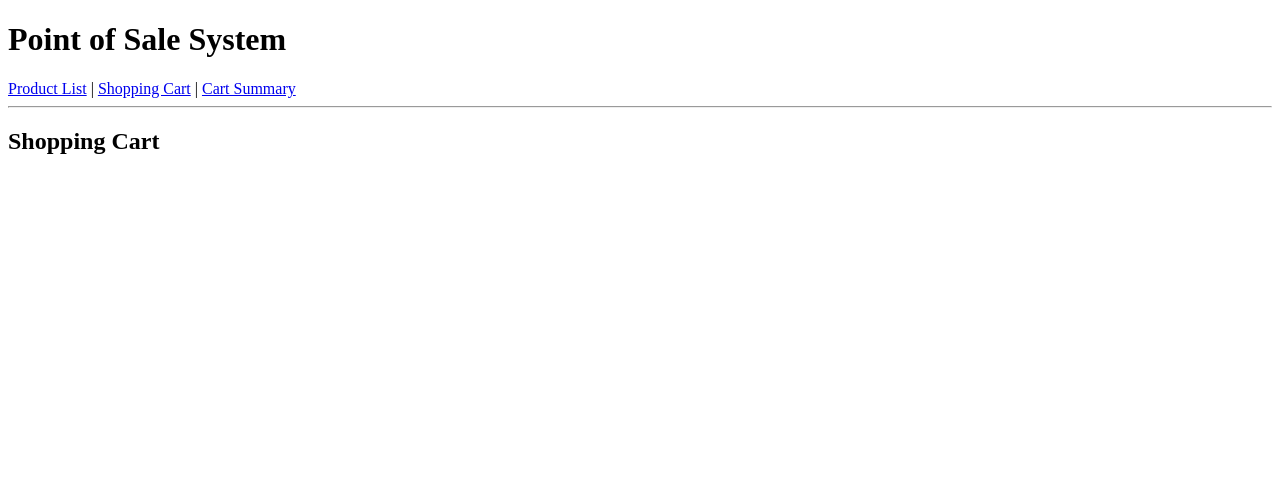
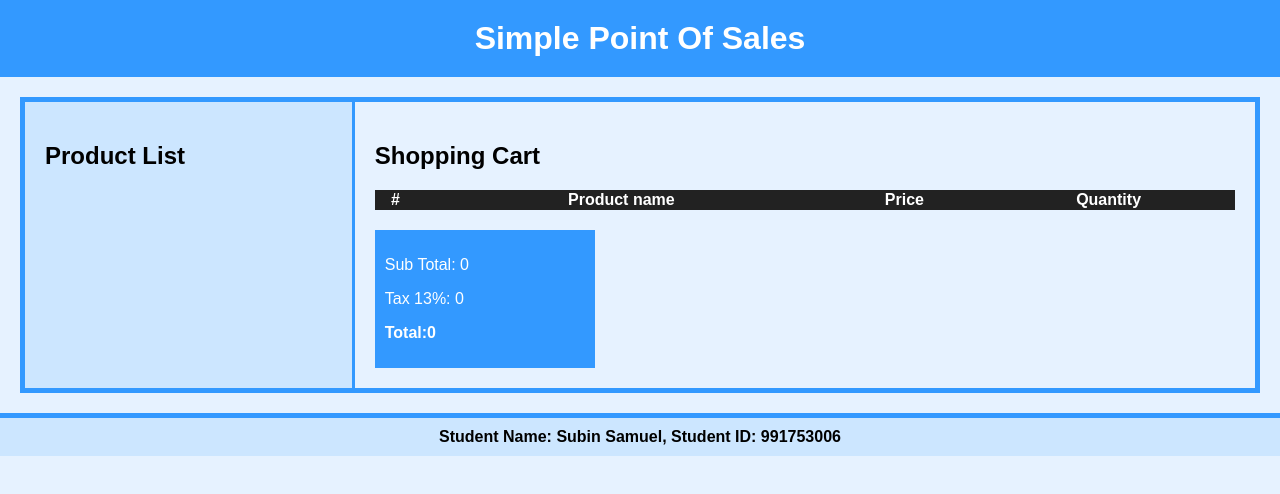
Before and after one commit to Subin000011111/Final-Exam-Subin, an Angular app: page /cart in a window 1280 px wide. Shown: the top 494 px of the page. Built offline with nearby package versions, Linux system fonts and the light colour scheme.

Commit message:
Add layout and styles to match reference design

```diff
--- a/src/app/app.component.html
+++ b/src/app/app.component.html
@@ -1,8 +1,13 @@
-<h1>Point of Sale System</h1>
-<nav>
-  <a routerLink="/products">Product List</a> |
-  <a routerLink="/cart">Shopping Cart</a> |
-  <a routerLink="/summary">Cart Summary</a>
-</nav>
-<hr />
-<router-outlet></router-outlet>
+<h1>Simple Point Of Sales</h1>
+<div style="display: flex; border: 5px solid #3399ff; margin: 20px;">
+  <div style="flex: 1; background-color: #cce6ff; padding: 20px; border-right: 3px solid #3399ff;">
+    <h2>Product List</h2>
+    <router-outlet name="left"></router-outlet>
+  </div>
+  <div style="flex: 3; background-color: #e6f2ff; padding: 20px;">
+    <router-outlet></router-outlet>
+  </div>
+</div>
+<div style="background-color: #cce6ff; padding: 10px; font-weight: bold; text-align: center; border-top: 5px solid #3399ff;">
+  Student Name: Subin Samuel, Student ID: 991753006
+</div>
--- a/src/app/components/product-list/product-list.component.html
+++ b/src/app/components/product-list/product-list.component.html
@@ -1,7 +1,5 @@
-<h2>Product List</h2>
-<ul>
-  <li *ngFor="let product of products">
-    {{ product.name }} - ${{ product.price }}
-    <button (click)="addToCart(product)">Add to Cart</button>
-  </li>
-</ul>
+<div *ngFor="let product of products" style="margin-bottom: 10px;">
+  <button (click)="addToCart(product)" style="width: 100%; background-color: #3399ff; color: white; padding: 10px; border: none; border-radius: 5px;">
+    {{ product.name }}
+  </button>
+</div>
--- a/src/app/components/shopping-cart/shopping-cart.component.html
+++ b/src/app/components/shopping-cart/shopping-cart.component.html
@@ -1,9 +1,25 @@
 <h2>Shopping Cart</h2>
-<ul>
-  <li *ngFor="let item of cartService.getCart()">
-    {{ item.name }} - ${{ item.price }} x {{ item.quantity }}
-    <button (click)="decreaseQuantity(item)">-</button>
-    <button (click)="increaseQuantity(item)">+</button>
-    <button (click)="removeItem(item)">Remove</button>
-  </li>
-</ul>
+<table style="width: 100%; border-collapse: collapse; background-color: white;">
+  <thead>
+  <tr style="background-color: #222; color: white;">
+    <th>#</th>
+    <th>Product name</th>
+    <th>Price</th>
+    <th>Quantity</th>
+  </tr>
+  </thead>
+  <tbody>
+  <tr *ngFor="let item of cartService.getCart(); let i = index">
+    <td>{{ i + 1 }}</td>
+    <td>{{ item.name }}</td>
+    <td>{{ item.price }}</td>
+    <td>{{ item.quantity }}</td>
+  </tr>
+  </tbody>
+</table>
+
+<div style="background-color: #3399ff; color: white; padding: 10px; margin-top: 20px; width: 200px;">
+  <p>Sub Total: {{ cartService.getSubtotal() }}</p>
+  <p>Tax 13%: {{ cartService.getTax() }}</p>
+  <p><strong>Total:{{ cartService.getTotal() }}</strong></p>
+</div>
--- a/src/styles.css
+++ b/src/styles.css
@@ -1 +1,14 @@
-/* You can add global styles to this file, and also import other style files */
+body {
+  font-family: Arial, sans-serif;
+  background-color: #e6f2ff;
+  margin: 0;
+  padding: 0;
+}
+
+h1 {
+  text-align: center;
+  padding: 20px;
+  background-color: #3399ff;
+  color: white;
+  margin: 0;
+}
```
